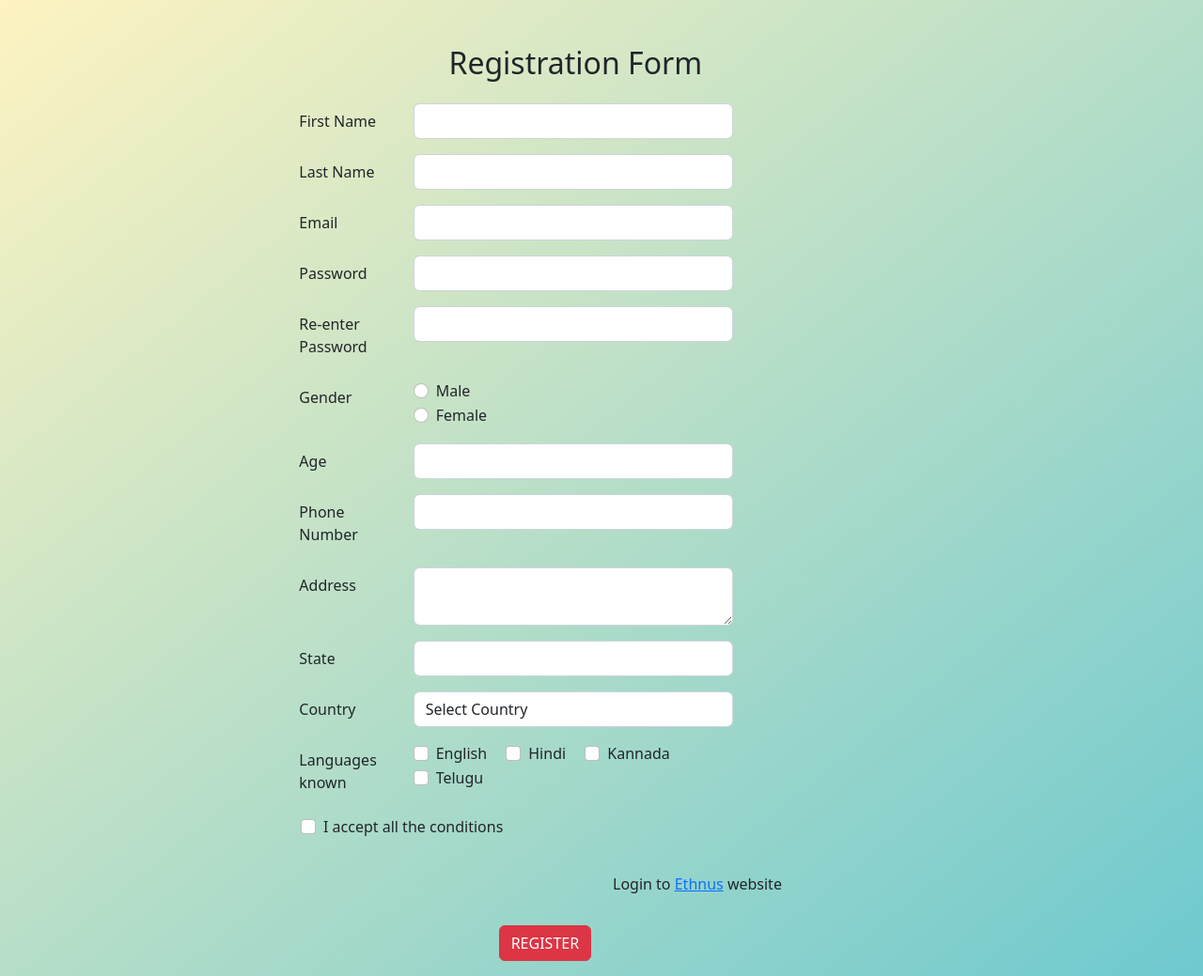
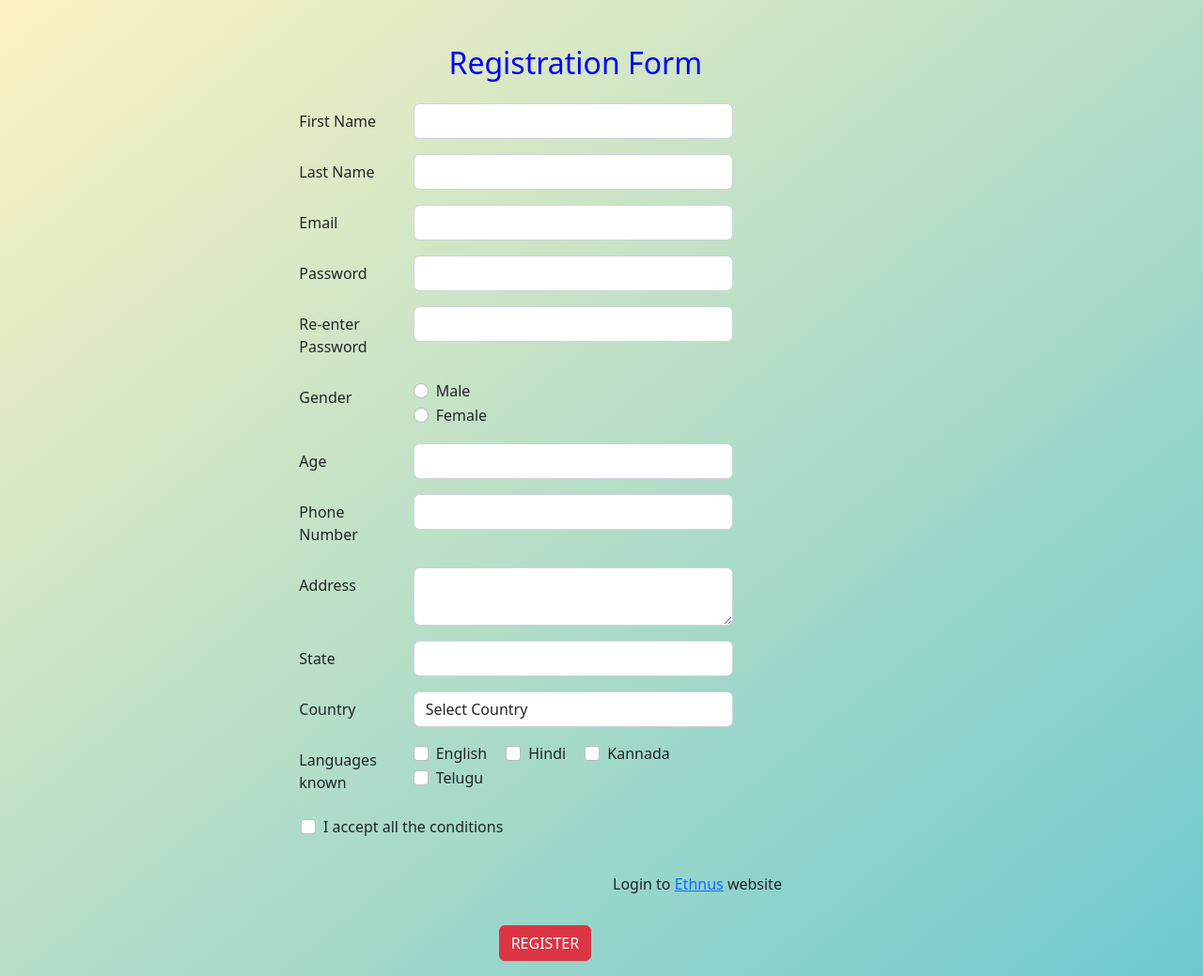
Before and after one commit to sajal-555/JS-Task-11, a plain HTML site: page index.html in a window 1280 px wide. Shown: the whole page at 94% size. Drawn offline with nearby package versions, Linux system fonts and the light colour scheme.

Commit message:
Update index.html

```diff
--- a/index.html
+++ b/index.html
@@ -170,7 +170,7 @@
                     <div class="form-group row pb-3 px-5 justify-content-center">
                         <div class="col-md-3 col-lg-2"></div>
                         <div class="col-md-6 text-center">
-                            <h2 class="">Registration Form</h2>
+                            <h2 style="color: blue;">Registration Form</h2>
                         </div>
 
                         <div class="col-md-3 col-lg-3">
```
